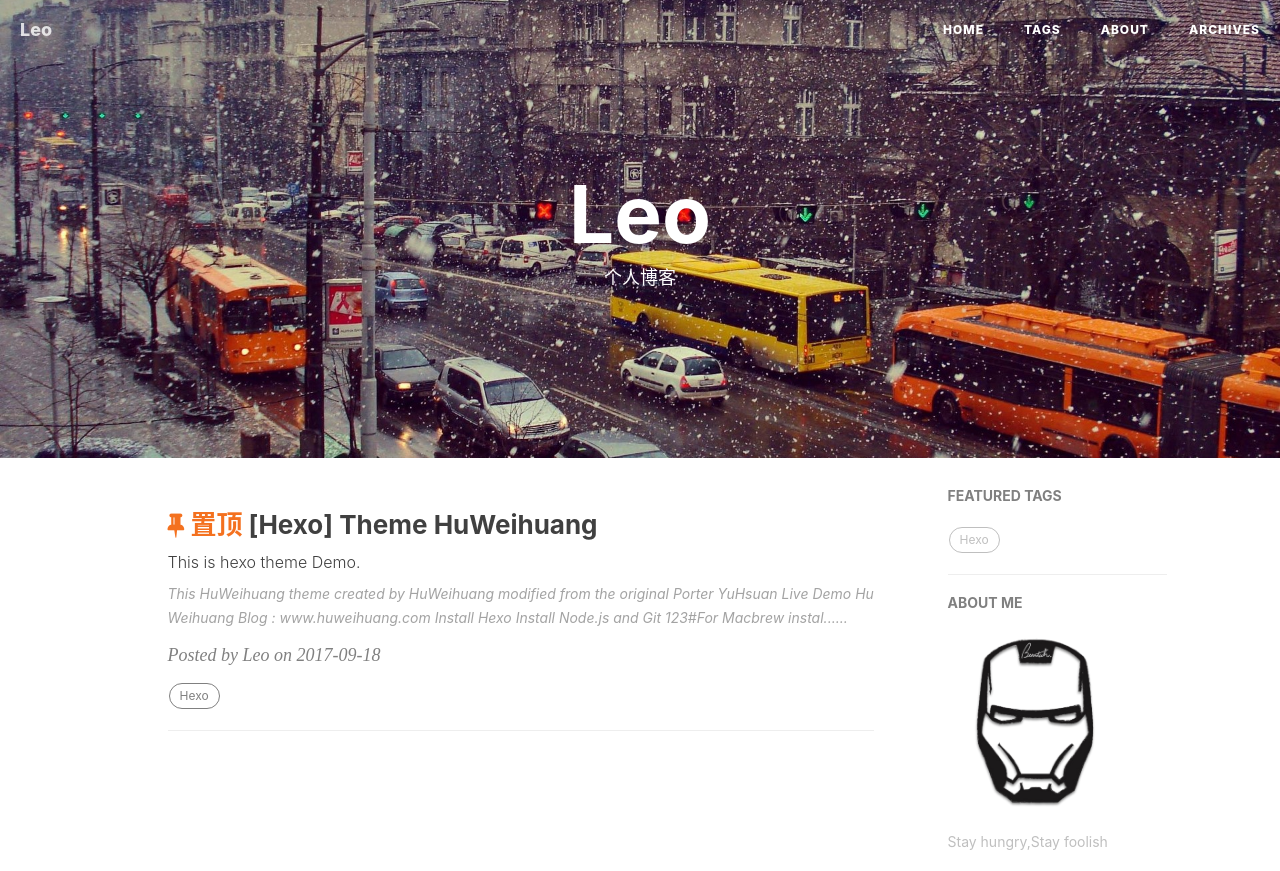
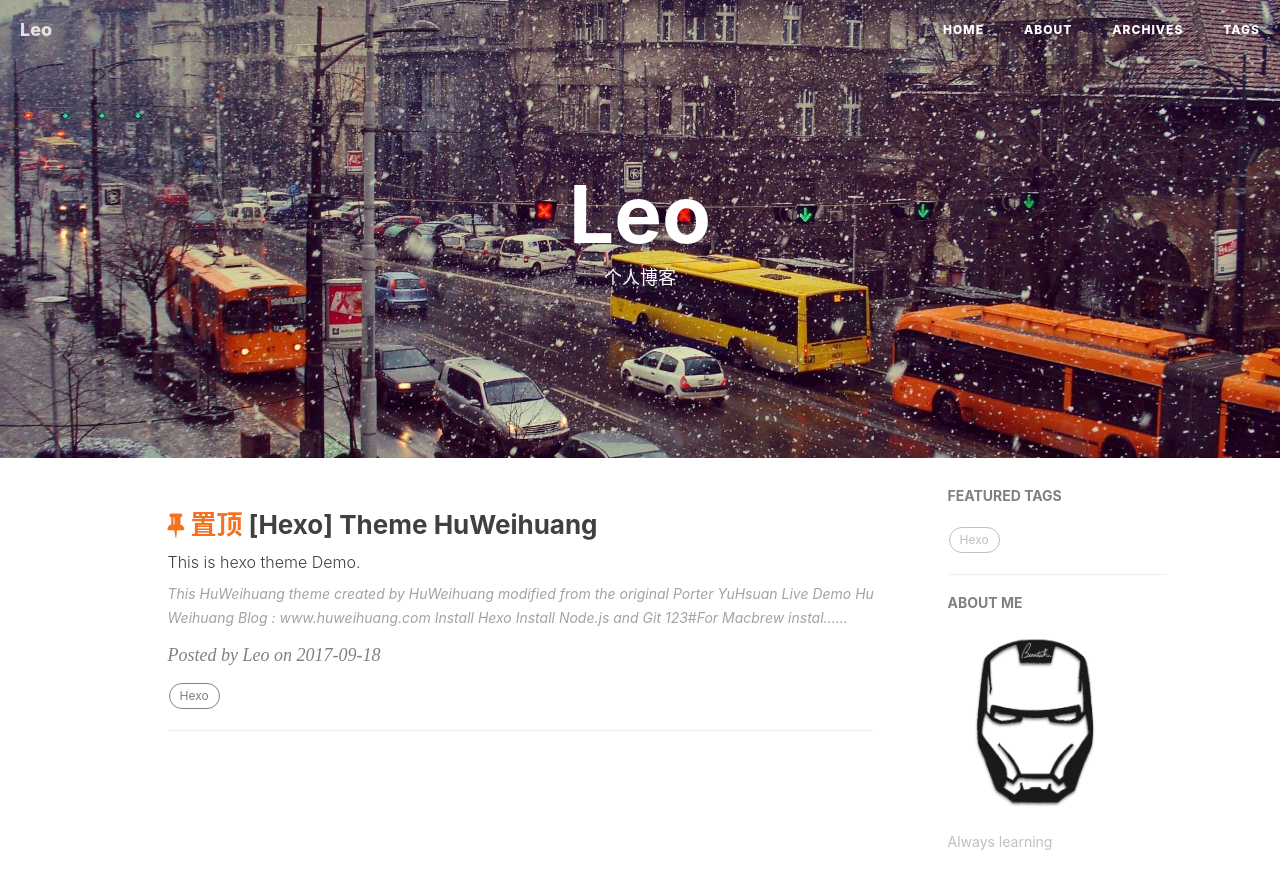
Before and after one commit to nepleo/nepleo.github.io, a plain HTML site: page index.html in a window 1280 px wide. Shown: the top 871 px of the page. Drawn offline with nearby package versions, Linux system fonts and the light colour scheme.

Commit message:
Site updated: 2020-02-25 20:20:58

```diff
--- a/index.html
+++ b/index.html
@@ -134,13 +134,6 @@
 
 
                         <li>
-                            <a href="/tags/">Tags</a>
-                        </li>
-
-
-
-
-                        <li>
                             <a href="/about/">About</a>
                         </li>
 
@@ -149,6 +142,13 @@
 
                         <li>
                             <a href="/archive/">Archives</a>
+                        </li>
+
+
+
+
+                        <li>
+                            <a href="/tags/">Tags</a>
                         </li>
 
 
@@ -308,7 +308,7 @@ Install Node.js  and Git
 
 
 
-            <p>Stay hungry,Stay foolish</p>
+            <p>Always learning</p>
 
 
         <!-- SNS Link -->
```
Also changed, not shown: 404.html (+7 -7 lines), about/index.html (+8 -8 lines), archive/index.html (+8 -8 lines), archives/2017/09/index.html (+8 -8 lines), archives/2017/index.html (+8 -8 lines), archives/index.html (+8 -8 lines), article/hexo-theme-huweihuang/index.html (+7 -7 lines), tags/Hexo/index.html (+8 -8 lines), tags/index.html (+7 -7 lines), 1 other file.
